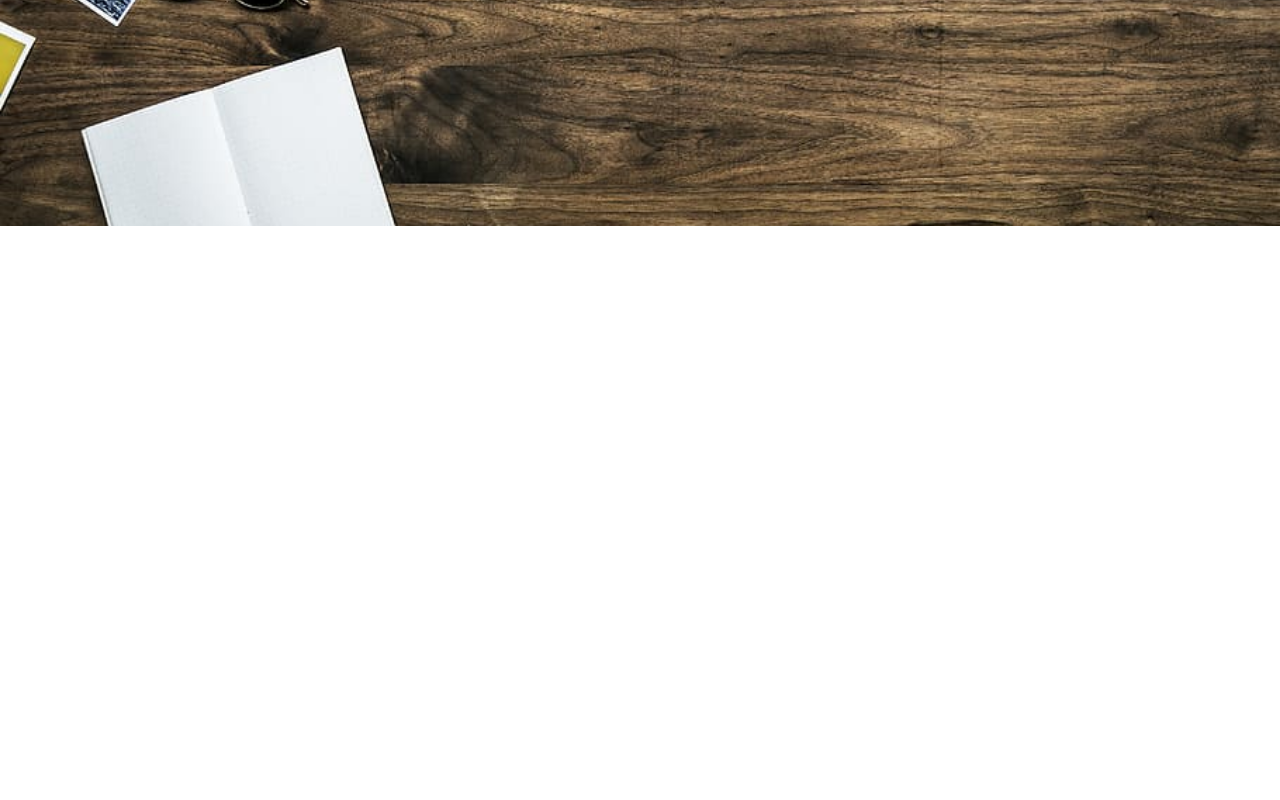
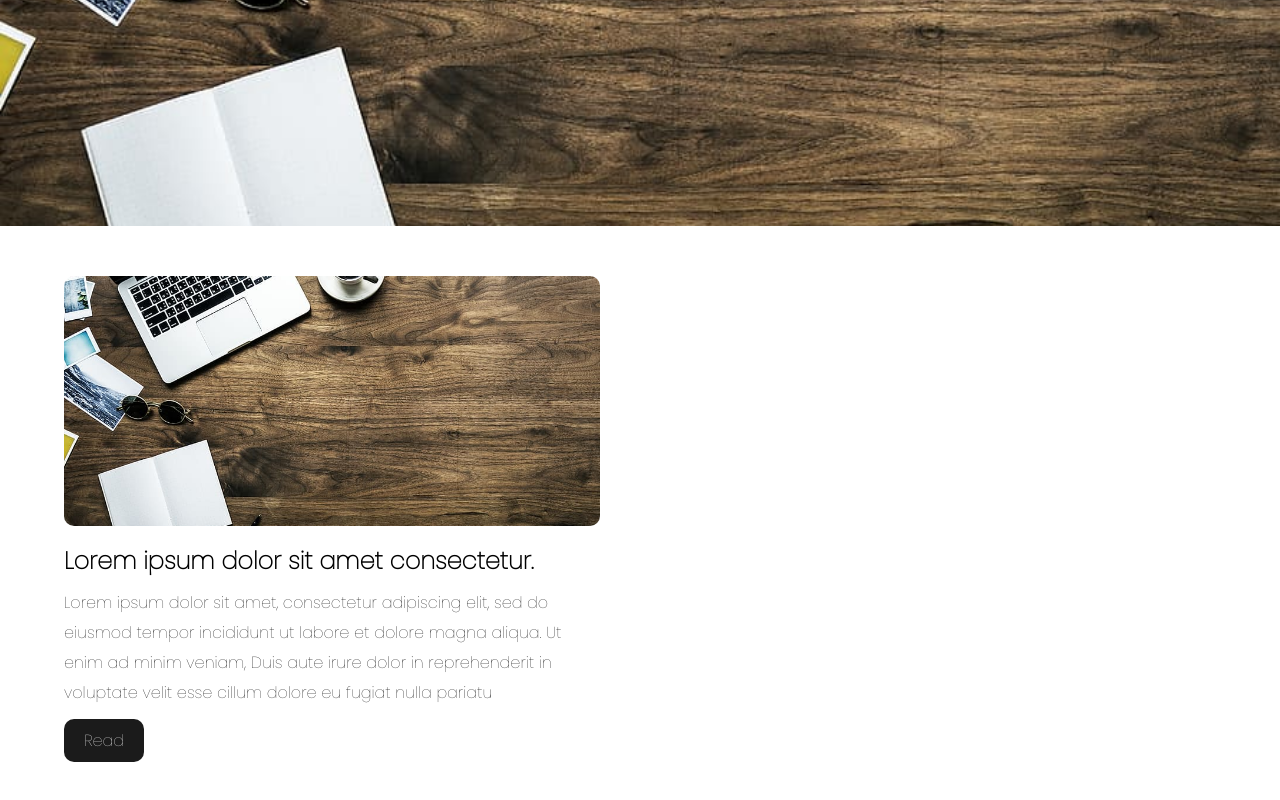
Before and after one commit to surgeBinded/blog, a website: page frontend/home.html in a window 1280 px wide. Shown: the part 574-1374 px from the top of the page. Before the commit the page ends 900 px from the top, so only its background shows below. Drawn offline with Linux system fonts and the light colour scheme.

Commit message:
frontend: transform nav into a component with the help of js

```diff
--- a/frontend/home.html
+++ b/frontend/home.html
@@ -13,17 +13,11 @@
 
     <link rel="stylesheet" href="css/home.css">
 
+    <script src="js/components/nav.js" defer></script>
+
     <title>Blog : Homepage</title>
 </head>
 <body>
-
-<nav class="navbar">
-    <img src="img/avataaars.png" width="60" height="60" class="logo" alt=""/>
-    <ul class="link-container">
-        <li class="link-item"><a href="/" class="link">home</a></li>
-        <li class="link-item"><a href="/editor.html" class="link">editor</a></li>
-    </ul>
-</nav>
 
 <header class="header">
     <div class="content">
@@ -37,14 +31,14 @@
 </header>
 
 <section class="blog-section">
-<!--    <div class="blog-card">-->
-<!--        <img src="img/aerial-background-blog-cafe.jpg" class="blog-image" alt="" />-->
-<!--        <h1 class="blog-title">Lorem ipsum dolor sit amet consectetur.</h1>-->
-<!--        <p class="blog-overview">Lorem ipsum dolor sit amet, consectetur adipiscing elit,-->
-<!--            sed do eiusmod tempor incididunt ut labore et dolore magna aliqua. Ut enim ad minim veniam,-->
-<!--            Duis aute irure dolor in reprehenderit in voluptate velit esse cillum dolore eu fugiat nulla pariatu</p>-->
-<!--        <a href="/" class="btn dark">read</a>-->
-<!--    </div>-->
+    <div class="blog-card">
+        <img src="img/aerial-background-blog-cafe.jpg" class="blog-image" alt="" />
+        <h1 class="blog-title">Lorem ipsum dolor sit amet consectetur.</h1>
+        <p class="blog-overview">Lorem ipsum dolor sit amet, consectetur adipiscing elit,
+            sed do eiusmod tempor incididunt ut labore et dolore magna aliqua. Ut enim ad minim veniam,
+            Duis aute irure dolor in reprehenderit in voluptate velit esse cillum dolore eu fugiat nulla pariatu</p>
+        <a href="/" class="btn dark">read</a>
+    </div>
 </section>
 
 </body>
--- /dev/null
+++ b/frontend/js/components/nav.js
@@ -0,0 +1,13 @@
+const printHtml = () => {
+    const nav = document.createElement("nav");
+    nav.setAttribute("class", "navbar")
+    nav.innerHTML = `
+        <img src="img/avataaars.png" width="60" height="60" class="logo" alt=""/>
+        <ul class="link-container">
+            <li class="link-item"><a href="/home.html" class="link">home</a></li>
+            <li class="link-item"><a href="/editor.html" class="link">editor</a></li>
+        </ul>
+    `;
+    document.querySelector("body").append(nav);
+}
+printHtml();
```
Also changed, not shown: frontend/editor.html (+2 -0 lines).
